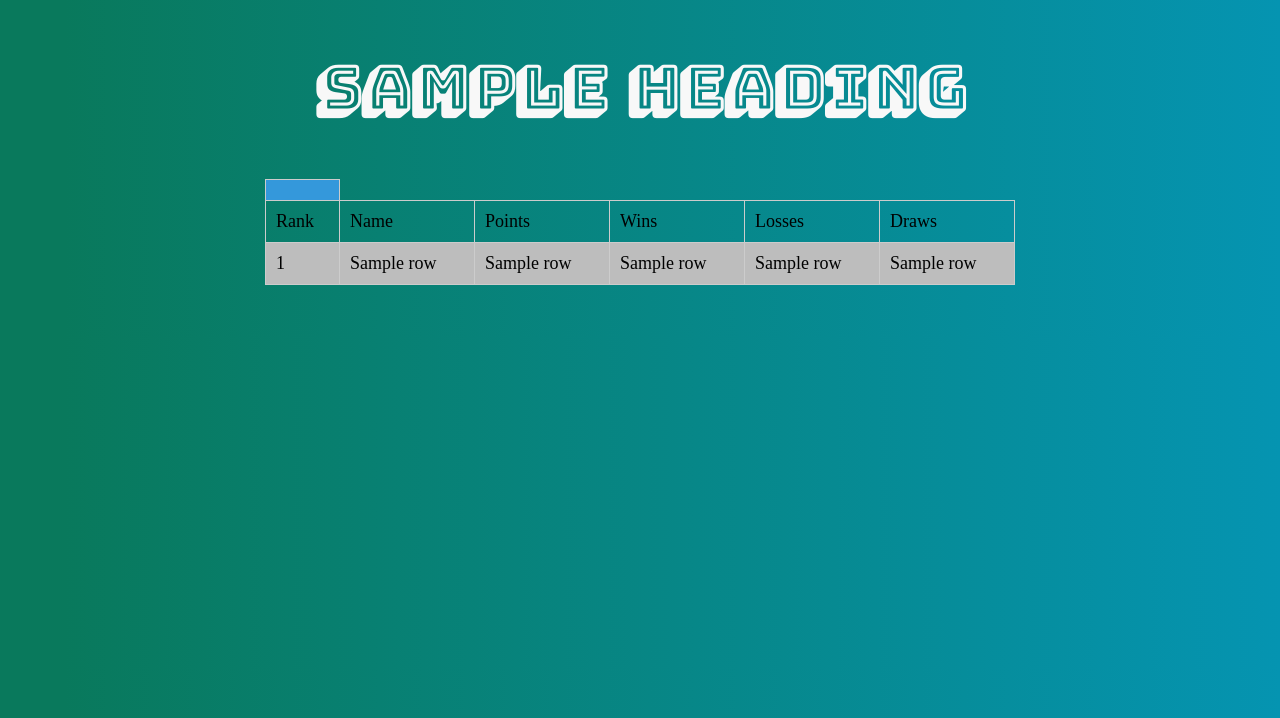
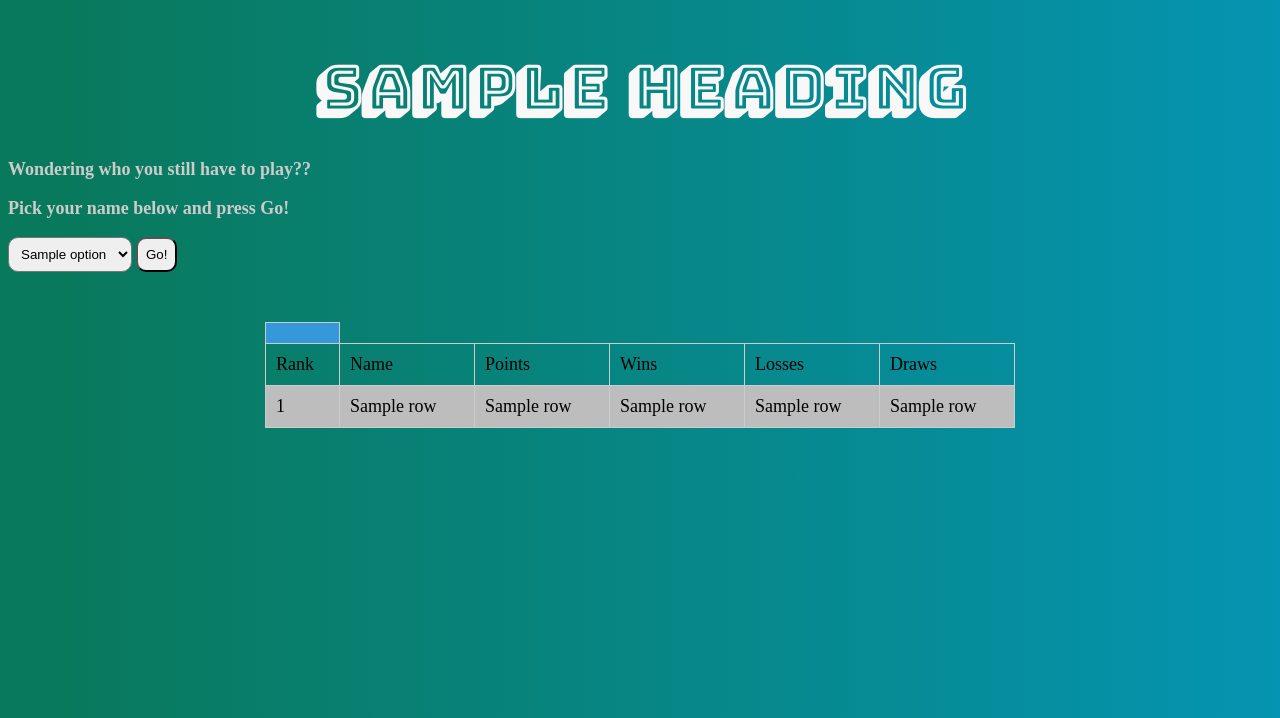
Before and after one commit to DannTurner/DtCm, a Flask app: template templates/index.html in a window 1280 px wide. Shown: the top 718 px of the page. Run offline with Flask 2, Linux system fonts and the light colour scheme; the template is opened without the code that fills it: most values are stand-ins (such as "Sample title", 1, 10 or a date in 2020).

Commit message:
who.html works now

```diff
--- a/app.py
+++ b/app.py
@@ -16,16 +16,18 @@ def index():
         title="League Standings",
         heading="ITC Pool League Standings",
         table=leagueTable(),
+        option_list=getPlayerList(),
     )
 
 
-@app.get("/notplayed")
+@app.route("/notplayed", methods=["POST"])
 def notplayed():
+    theplayer = request.form["option"]
     return render_template(
         "who.html",
-        title="League Standings",
-        heading="ITC Pool League Standings",
-        table=leagueTable(),
+        title="Who do I need to play",
+        heading="You need to play",
+        results=unplayedMatchesFiltered(theplayer),
     )
 
 
--- a/db_utils.py
+++ b/db_utils.py
@@ -8,12 +8,12 @@ config = {
 }
 
 SQL_unplayedMatches = "select * from matchdetails where status = 'Not Played'"
-SQL_unplayedMatchesFiltered = "select * from matchdetails where (Status = 'Not Played' and Player1 = %s) or (Status = 'Not Played' and Player2 = %s)"
 SQL_appendMatch = (
     "update matchdetails set Winner = %s, Status ='Played' where MatchID = %s"
 )
 SQL_createPLayer = "insert into players "
 SQL_orderedLeague = "select * from player order by LeaguePoints desc"
+SQL_playerList = "select StudentName from player order by StudentName asc"
 
 
 def leagueTable():
@@ -38,20 +38,35 @@ def unplayedMatches():
     return data
 
 
-def unplayedMatchesFiltered():
+def unplayedMatchesFiltered(player):
     with DBcm.UseDatabase(config) as db:
         try:
-            db.execute(SQL_unplayedMatchesFiltered)
+            db.execute(SQL_unplayedMatches)
             data = db.fetchall()
         except DBcm.SQLError as err:
             print("Your query broke:", str(err))
 
     playerList = []
     for g in data:
-        if g[1] == "Ciaran Maye":
+        if g[1] == player:
             playerList.append(g[2])
-        else:
+        elif g[2] == player:
             playerList.append(g[1])
+
+    return playerList
+
+
+def getPlayerList():
+    with DBcm.UseDatabase(config) as db:
+        try:
+            db.execute(SQL_playerList)
+            data = db.fetchall()
+        except DBcm.SQLError as err:
+            print("Your query broke:", str(err))
+
+    playerList = []
+    for e in data:
+        playerList.append(e[0])
 
     return playerList
 
--- a/static/styles/style.css
+++ b/static/styles/style.css
@@ -12,6 +12,12 @@ h2 {
   font-family: "Bungee Shade", cursive;
   font-size: 60px;
   margin-bottom: 30px;
+  color: rgb(248, 248, 248);
+}
+
+h3 {
+  font-size: 20px;
+  margin-bottom: 10px;
   color: rgb(248, 248, 248);
 }
 
@@ -40,6 +46,19 @@ th {
   font-size: 18px;
 }
 
+select,
+.button {
+  padding: 0.5rem;
+  border-radius: 10px;
+}
+
+p {
+  text-align: left;
+  color: #ccc;
+  font-size: 18px;
+  font-weight: bold;
+}
+
 /* Smartphones (portrait and landscape) ----------- */
 @media only screen and (min-device-width: 320px) and (max-device-width: 480px) {
   table {
--- a/templates/index.html
+++ b/templates/index.html
@@ -6,7 +6,19 @@
         <div class="container-fluid text-center">
                 <div class="row content">
                   <div class="col-sm-2 sidenav">
-
+                          <p>Wondering who you still have to play??</p>
+                          <p>Pick your name below and press Go!</p>
+                        <form action="/notplayed" method="post">
+                                <select name="option">
+                                        {% for o in option_list %}
+                                            <option value="{{ o }}" SELECTED>{{ o }}</option>
+                                        {% endfor %}
+                                        </select>
+                                        </td>
+                                        <td>
+                                            <input class="button" type="submit" value="Go!">
+                                        </td>
+                        </form>
                   </div>
 
 
```
Also changed, not shown: templates/who.html (+7 -1 lines), 1 other file.
